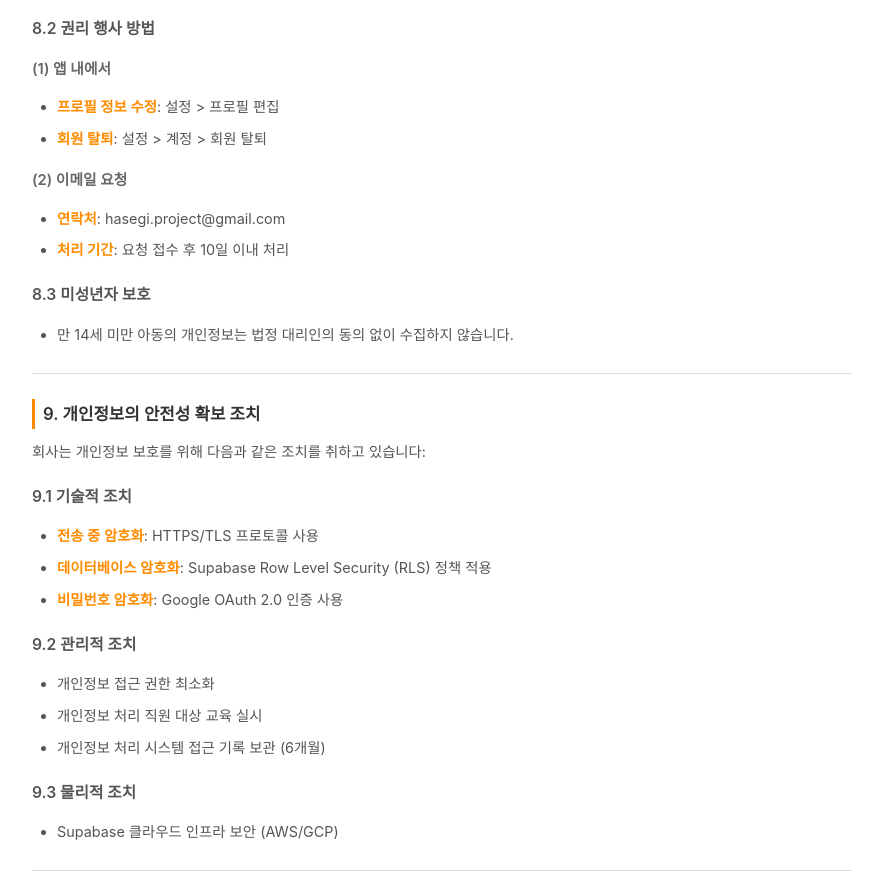
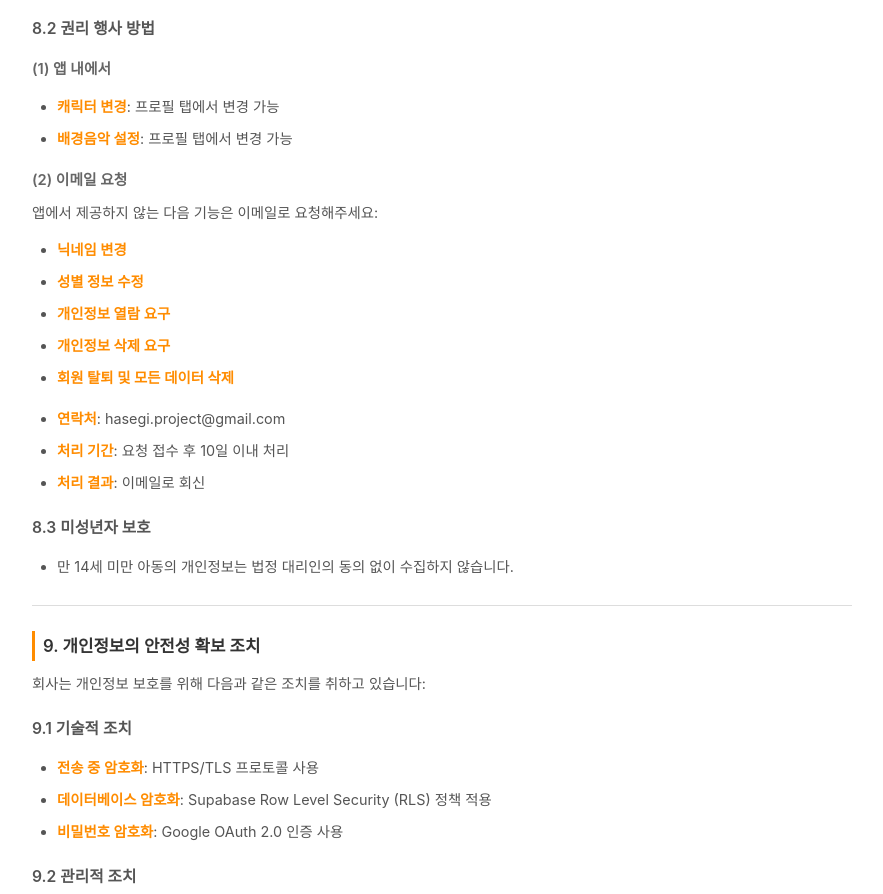
Before and after one commit to singongjineung/myokine-policies, a plain HTML site: page privacy-policy.html in a window 1280 px wide. Shown: the part 4750-5644 px from the top of the page, without its empty margins (198-1081 px from the left). Drawn offline with Linux system fonts and the light colour scheme.

Commit message:
Update privacy policy - email-based account deletion

```diff
--- a/privacy-policy.html
+++ b/privacy-policy.html
@@ -416,14 +416,24 @@
 
 <h4>(1) 앱 내에서</h4>
 <ul>
-<li><strong>프로필 정보 수정</strong>: 설정 > 프로필 편집</li>
-<li><strong>회원 탈퇴</strong>: 설정 > 계정 > 회원 탈퇴</li>
+<li><strong>캐릭터 변경</strong>: 프로필 탭에서 변경 가능</li>
+<li><strong>배경음악 설정</strong>: 프로필 탭에서 변경 가능</li>
 </ul>
 
 <h4>(2) 이메일 요청</h4>
+<p>앱에서 제공하지 않는 다음 기능은 이메일로 요청해주세요:</p>
+<ul>
+<li><strong>닉네임 변경</strong></li>
+<li><strong>성별 정보 수정</strong></li>
+<li><strong>개인정보 열람 요구</strong></li>
+<li><strong>개인정보 삭제 요구</strong></li>
+<li><strong>회원 탈퇴 및 모든 데이터 삭제</strong></li>
+</ul>
+
 <ul>
 <li><strong>연락처</strong>: hasegi.project@gmail.com</li>
 <li><strong>처리 기간</strong>: 요청 접수 후 10일 이내 처리</li>
+<li><strong>처리 결과</strong>: 이메일로 회신</li>
 </ul>
 
 <h3>8.3 미성년자 보호</h3>
```
Also changed, not shown: 1 other file.
